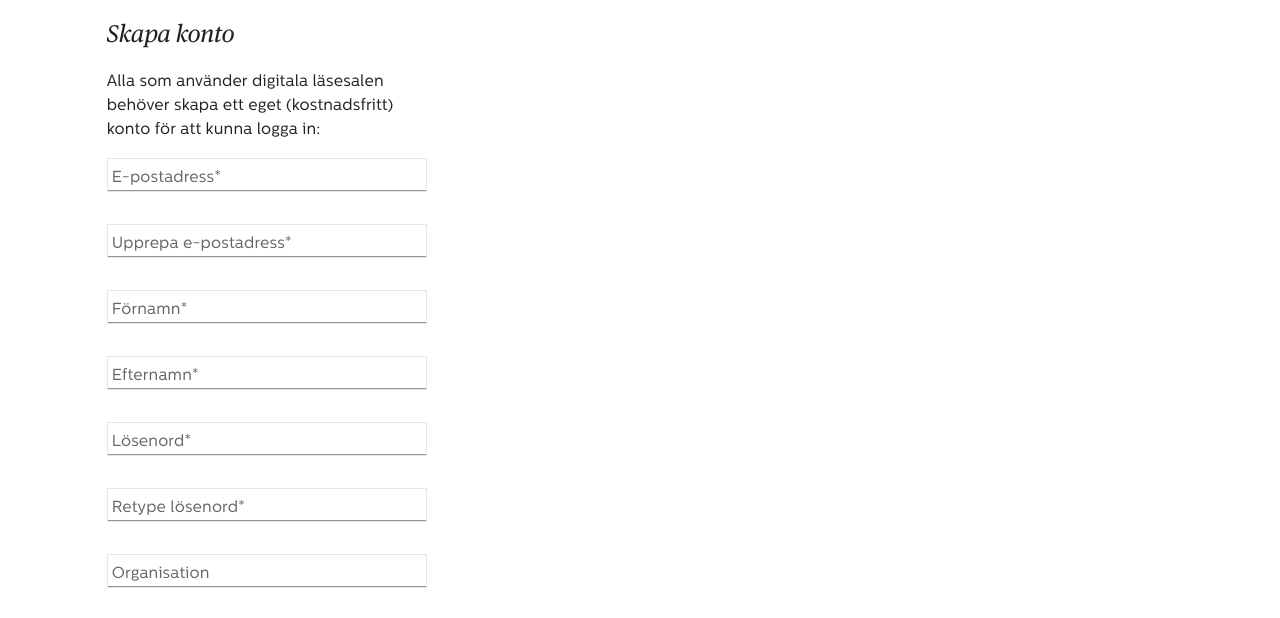
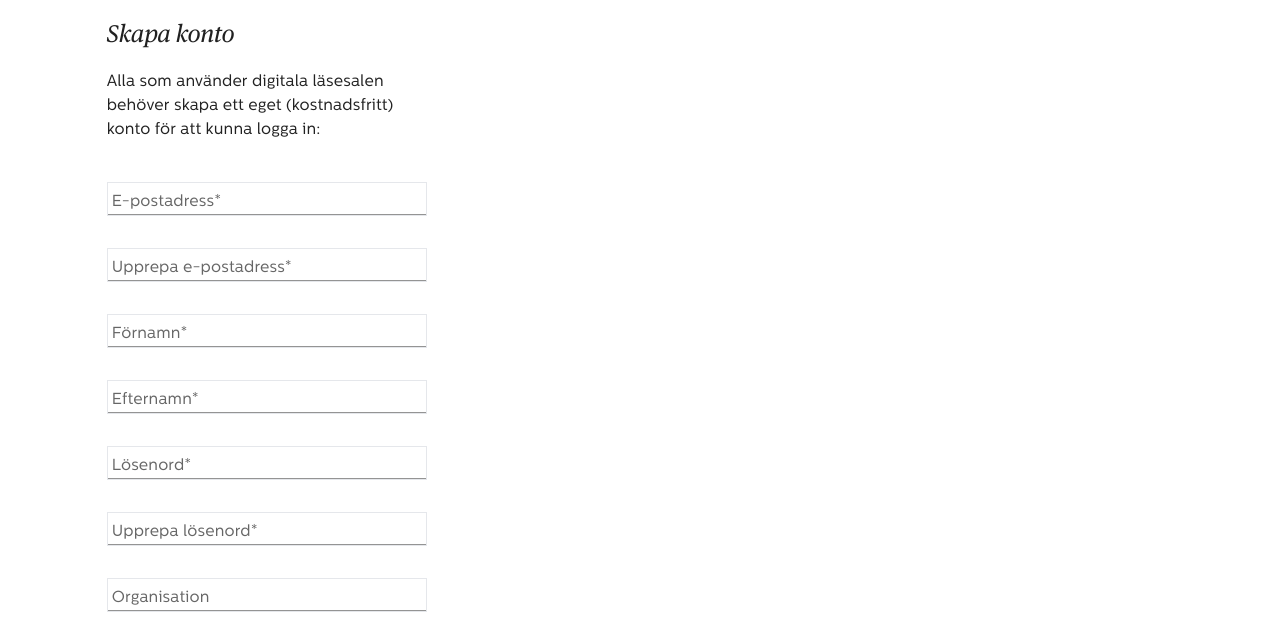
Before and after one commit to naringslivshistoria/digital-reading-room, a React (Vite) app in the folder packages/reading-room-frontend/: page /skapa-konto in a window 1280 px wide. Shown: the part 294-912 px from the top of the page. Built offline with nearby package versions, Linux system fonts and the light colour scheme; no server answers.

Commit message:
Uses built in functionality for form validation and adds some improvements.

```diff
--- a/packages/reading-room-frontend/src/routes/login/createAccountPage.tsx
+++ b/packages/reading-room-frontend/src/routes/login/createAccountPage.tsx
@@ -1,114 +1,168 @@
 import { useEffect, useState } from 'react'
-import { TextField, Button, Alert, Grid, Typography } from '@mui/material'
-import { Stack } from '@mui/system'
+import {
+  TextField,
+  Button,
+  Alert,
+  Grid,
+  Typography,
+  Box,
+  Container,
+} from '@mui/material'
 import { Link } from 'react-router-dom'
 import axios from 'axios'
-
 import { SiteHeader } from '../../components/siteHeader'
+import {
+  CreateAccountFormData,
+  CreateAccountFormErrors,
+} from '../../common/types'
 
 const backendUrl = import.meta.env.VITE_BACKEND_URL || '/api'
 
 export const CreateAccountPage = () => {
-  const [username, setUsername] = useState<string>('')
-  const [secondUsername, setSecondUsername] = useState<string>('')
-  const [firstName, setFirstName] = useState<string>('')
-  const [lastName, setLastName] = useState<string>('')
-  const [organization, setOrganization] = useState<string>('')
-  const [password, setPassword] = useState<string>('')
-  const [retypePassword, setRetypePassword] = useState<string>('')
-  const [error, setError] = useState<boolean>(false)
-  const [duplicateError, setDuplicateError] = useState<boolean>(false)
-  const [validationError, setValidationError] = useState<boolean>(false)
-  const [emailFormatValidationError, setEmailFormatValidationError] =
-    useState<boolean>(false)
-  const [emailValidationError, setEmailValidationError] =
-    useState<boolean>(false)
-  const [passwordValidationError, setPasswordValidationError] =
-    useState<boolean>(false)
+  const [formData, setFormData] = useState<CreateAccountFormData>({
+    username: '',
+    secondUsername: '',
+    firstName: '',
+    lastName: '',
+    organization: '',
+    password: '',
+    retypePassword: '',
+  })
 
-  const [accountCreated, setAccountCreated] = useState<boolean>(false)
+  const [errors, setErrors] = useState<CreateAccountFormErrors>({
+    username: '',
+    secondUsername: '',
+    firstName: '',
+    lastName: '',
+    password: '',
+    retypePassword: '',
+  })
+
+  const [submitError, setSubmitError] = useState<string>('')
+  const [accountCreated, setAccountCreated] = useState(false)
 
   const validateEmailFormat = (email: string) => {
     return String(email)
       .toLowerCase()
-      .match(
-        /^(([^<>()[\]\\.,;:\s@"]+(\.[^<>()[\]\\.,;:\s@"]+)*)|.(".+"))@((\[[0-9]{1,3}\.[0-9]{1,3}\.[0-9]{1,3}\.[0-9]{1,3}\])|(([a-zA-Z\-0-9]+\.)+[a-zA-Z]{2,}))$/
-      )
+      .match(/^[A-Z0-9._%+-]+@[A-Z0-9.-]+\.[A-Z]{2,}$/i)
   }
 
-  const doCreateAccount = async () => {
-    setError(false)
-    setDuplicateError(false)
+  const handleInputChange =
+    (field: string) => (event: React.ChangeEvent<HTMLInputElement>) => {
+      setFormData((prev) => ({
+        ...prev,
+        [field]: event.target.value,
+      }))
 
-    if (username == '' || firstName == '' || lastName == '' || password == '') {
-      setValidationError(true)
+      setErrors((prev) => ({
+        ...prev,
+        [field]: '',
+      }))
+    }
+
+  const validateForm = (): boolean => {
+    const newErrors: CreateAccountFormErrors = {
+      username: '',
+      secondUsername: '',
+      firstName: '',
+      lastName: '',
+      password: '',
+      retypePassword: '',
+    }
+
+    let isValid = true
+
+    if (!formData.username) {
+      newErrors.username = 'E-postadress krävs'
+      isValid = false
+    } else if (!validateEmailFormat(formData.username)) {
+      newErrors.username = 'Ogiltig e-postadress'
+      isValid = false
+    }
+
+    if (formData.username !== formData.secondUsername) {
+      newErrors.secondUsername = 'E-postadresserna matchar inte'
+      isValid = false
+    }
+
+    if (!formData.firstName) {
+      newErrors.firstName = 'Förnamn krävs'
+      isValid = false
+    }
+
+    if (!formData.lastName) {
+      newErrors.lastName = 'Efternamn krävs'
+      isValid = false
+    }
+
+    if (!formData.password) {
+      newErrors.password = 'Lösenord krävs'
+      isValid = false
+    }
+
+    if (formData.password.length < 8) {
+      newErrors.password = 'Lösenordet måste vara minst 8 tecken långt'
+      isValid = false
+    }
+
+    if (formData.password !== formData.retypePassword) {
+      newErrors.retypePassword = 'Lösenorden matchar inte'
+      isValid = false
+    }
+
+    setErrors(newErrors)
+    return isValid
+  }
+
+  const handleSubmit = async (event: React.FormEvent) => {
+    event.preventDefault()
+    setSubmitError('')
+
+    if (!validateForm()) {
       return
     }
 
-    if (password != retypePassword) {
-      setPasswordValidationError(true)
-      return
-    }
-
-    if (!validateEmailFormat(username)) {
-      setEmailFormatValidationError(true)
-      return
-    }
-
-    if (username != secondUsername) {
-      setEmailValidationError(true)
-      return
-    }
-
-    setValidationError(false)
-    setEmailFormatValidationError(false)
-    setEmailValidationError(false)
-
     try {
-      const result = await axios(`${backendUrl}/auth/create-account`, {
-        method: 'post',
-        data: {
-          username,
-          firstName,
-          lastName,
-          organization,
-          password,
-        },
+      const result = await axios.post(`${backendUrl}/auth/create-account`, {
+        username: formData.username,
+        firstName: formData.firstName,
+        lastName: formData.lastName,
+        organization: formData.organization,
+        password: formData.password,
       })
 
       if (result.status === 200) {
         setAccountCreated(true)
-      } else {
-        setError(true)
       }
     } catch (error: any) {
-      console.error(error)
-      if (error.response.data.error == 'Username is already in use')
-        setDuplicateError(true)
-      else setError(true)
+      if (error.response?.data?.error === 'Username is already in use') {
+        setSubmitError(
+          'E-postadressen används redan. Använd funktionen för glömt lösenord för att återställa ditt befintliga konto.'
+        )
+      } else {
+        setSubmitError('Ett fel uppstod när kontot skulle skapas')
+      }
     }
   }
 
-  useEffect(() => {
-    if (
-      error ||
-      validationError ||
-      emailValidationError ||
-      emailFormatValidationError
-    )
-      window.scrollTo(0, document.body.scrollHeight)
-  }, [error, validationError, emailValidationError, emailFormatValidationError])
+  const fields = [
+    { field: 'username', label: 'E-postadress*', type: 'email' },
+    {
+      field: 'secondUsername',
+      label: 'Upprepa e-postadress*',
+      type: 'email',
+    },
+    { field: 'firstName', label: 'Förnamn*' },
+    { field: 'lastName', label: 'Efternamn*' },
+    { field: 'password', label: 'Lösenord*', type: 'password' },
+    {
+      field: 'retypePassword',
+      label: 'Upprepa lösenord*',
+      type: 'password',
+    },
+    { field: 'organization', label: 'Organisation' },
+  ]
 
-  useEffect(() => {
-    if (username && firstName && lastName) setValidationError(false)
-  }, [username, firstName, lastName])
-
-  useEffect(() => {
-    if (validateEmailFormat(username)) setEmailFormatValidationError(false)
-    if (username == secondUsername) setEmailValidationError(false)
-  }, [username, secondUsername])
-
-  emailValidationError
   return (
     <>
       <SiteHeader />
@@ -121,87 +175,43 @@ export const CreateAccountPage = () => {
           >
             Skapa konto
           </Typography>
-          {accountCreated && (
-            <Typography variant="body1">
+
+          {accountCreated ? (
+            <Typography>
               Ditt nya konto i den digitala läsesalen är nu redo att användas!
             </Typography>
-          )}
-          {!accountCreated && (
-            <>
-              <Typography variant="body1">
+          ) : (
+            <Box component="form" onSubmit={handleSubmit} noValidate>
+              <Typography sx={{ mb: 3 }}>
                 Alla som använder digitala läsesalen behöver skapa ett eget
                 (kostnadsfritt) konto för att kunna logga in:
               </Typography>
 
-              <Stack rowGap={2} justifyContent="flex-start">
+              <Grid container spacing={2}>
+                {fields.map(({ field, label, type }) => (
+                  <Grid item xs={12} key={field}>
                     <TextField
-                  id="username"
-                  onChange={(e) => {
-                    setUsername(e.target.value)
-                  }}
-                  value={username}
-                  label="E-postadress*"
-                  variant="standard"
-                  type="email"
-                />
-                <TextField
-                  id="secondUsername"
-                  onChange={(e) => {
-                    setSecondUsername(e.target.value)
-                  }}
-                  value={secondUsername}
-                  label="Upprepa e-postadress*"
-                  variant="standard"
-                  type="email"
-                />
-                <TextField
-                  id="firstName"
-                  onChange={(e) => {
-                    setFirstName(e.target.value)
-                  }}
-                  value={firstName}
-                  label="Förnamn*"
+                      fullWidth
+                      id={field}
+                      name={field}
+                      label={label}
+                      type={type || 'text'}
+                      value={formData[field as keyof typeof formData]}
+                      onChange={handleInputChange(field)}
+                      error={!!errors[field as keyof CreateAccountFormErrors]}
+                      helperText={
+                        errors[field as keyof CreateAccountFormErrors]
+                      }
                       variant="standard"
                     />
-                <TextField
-                  id="lastName"
-                  onChange={(e) => {
-                    setLastName(e.target.value)
-                  }}
-                  value={lastName}
-                  label="Efternamn*"
-                  variant="standard"
-                />
-                <TextField
-                  id="password"
-                  onChange={(e) => {
-                    setPassword(e.target.value)
-                  }}
-                  value={password}
-                  label="Lösenord*"
-                  variant="standard"
-                />
-                <TextField
-                  id="retypePassword"
-                  onChange={(e) => {
-                    setRetypePassword(e.target.value)
-                  }}
-                  value={retypePassword}
-                  label="Retype lösenord*"
-                  variant="standard"
-                />
-                <TextField
-                  id="organization"
-                  onChange={(e) => {
-                    setOrganization(e.target.value)
-                  }}
-                  value={organization}
-                  label="Organisation"
-                  variant="standard"
-                />
+                  </Grid>
+                ))}
+              </Grid>
+
               <Button
+                type="submit"
+                fullWidth
                 variant="text"
-                  onClick={doCreateAccount}
                 sx={{
                   marginTop: 2,
                   borderRadius: 0,
@@ -215,50 +225,22 @@ export const CreateAccountPage = () => {
               >
                 Skapa konto
               </Button>
-                <Typography variant="body1">* Obligatoriska fält</Typography>
-                {emailFormatValidationError && (
-                  <Alert severity="warning">
-                    E-postadressen måste vara en giltig e-postadress
+
+              <Typography variant="body2" sx={{ mt: 2, mb: 2 }}>
+                * Obligatoriska fält
+              </Typography>
+
+              {submitError && (
+                <Alert severity="error" sx={{ mt: 2 }}>
+                  {submitError}
+                  {submitError.includes('används redan') && (
+                    <Box component="span" sx={{ ml: 1 }}>
+                      <Link to="/login">Gå till inloggning</Link>
+                    </Box>
+                  )}
                 </Alert>
               )}
-                {emailValidationError && (
-                  <Alert severity="warning">
-                    E-postadressen måste fyllas i två gånger. Stämmer
-                    stavningen?
-                  </Alert>
-                )}
-                {passwordValidationError && (
-                  <Alert severity="warning">
-                    Lösenorden måste vara identiska.
-                  </Alert>
-                )}
-                {validationError && (
-                  <Alert severity="warning">
-                    För att skapa konto måste du fylla i alla obligatoriska
-                    fält:
-                    <ul>
-                      <li>&ndash; E-postadress</li>
-                      <li>&ndash; Förnamn</li>
-                      <li>&ndash; Efternamn</li>
-                      <li>&ndash; Lösenord</li>
-                    </ul>
-                  </Alert>
-                )}
-                {error && (
-                  <Alert severity="error">
-                    Något gick fel när ditt konto skulle skapas
-                  </Alert>
-                )}
-                {duplicateError && (
-                  <Alert severity="error">
-                    E-postadressen används redan. Ett nytt konto har inte
-                    skapats. Använd funktionen för{' '}
-                    <Link to="/login">Glömt lösenord</Link> för att skapa ett
-                    nytt lösenord på ditt befintliga konto
-                  </Alert>
-                )}
-              </Stack>
-            </>
+            </Box>
           )}
         </Grid>
         <Grid item xs={0} md={5} lg={7}></Grid>
```
Also changed, not shown: packages/reading-room-frontend/src/common/types.ts (+19 -0 lines), 1 other file (tests, documents, lock files or other folders). Lines whose indentation alone changed are shown as unchanged.
